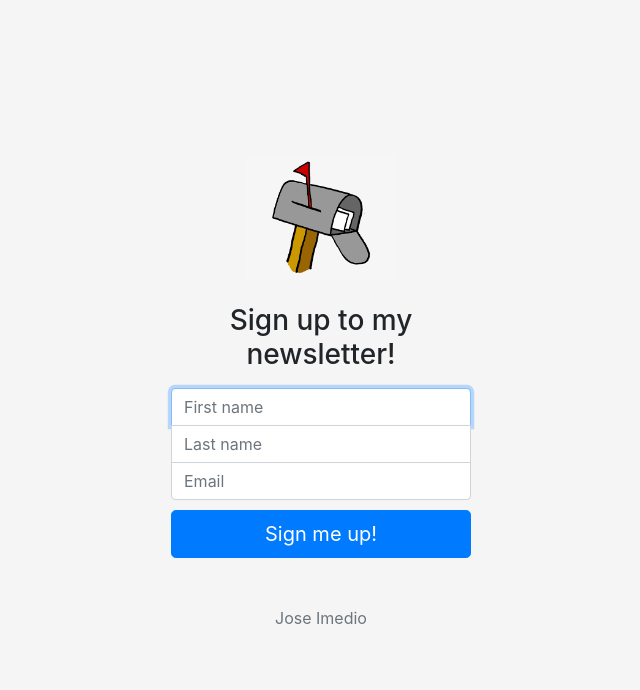
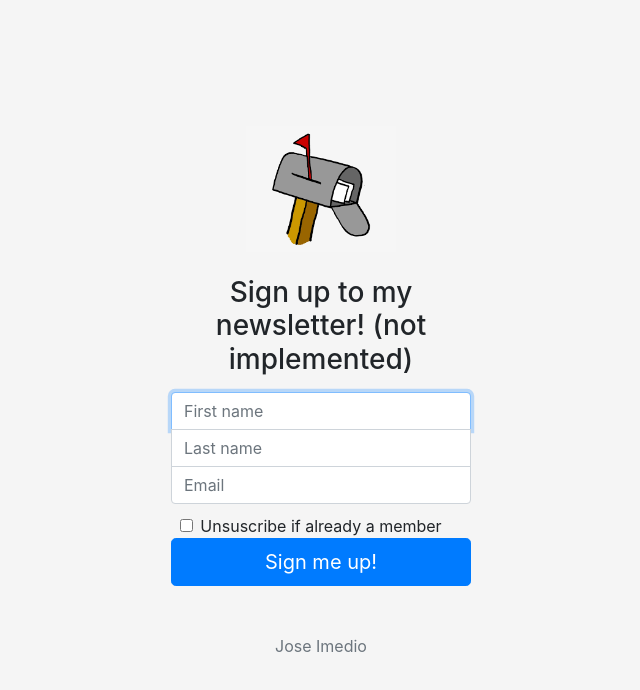
Before and after one commit to joseimedio/Newsletter, a website: page signup.html in a window 1280 px wide. Shown: the whole page, without its empty margins (319-959 px from the left). Drawn offline with nearby package versions, Linux system fonts and the light colour scheme.

Commit message:
Checkbox added, but it doesn't work yet.

```diff
--- a/signup.html
+++ b/signup.html
@@ -18,7 +18,7 @@
     <main class="form-signin w-100 m-auto">
       <form action="/" method="post">
         <img class="mb-4" src="images/mailbox.png" alt="" width="150">
-        <h1 class="h3 mb-3 fw-normal">Sign up to my newsletter!</h1>
+        <h1 class="h3 mb-3 fw-normal">Sign up to my newsletter! (not implemented)</h1>
 
         <div class="form-floating">
           <input type="text" class="form-control top" placeholder="First name" name="firstName"  required autofocus>
@@ -29,6 +29,9 @@
         <div class="form-floating">
           <input type="email" class="form-control bottom" placeholder="Email" name="email" required>
         </div>
+        <div class="form-floating">
+          <input type="checkbox" class="form-check-input" name="checkbox" value="Checkbox">Unsuscribe if already a member</input>
+        </div>
 
 
         <button class="w-100 btn btn-lg btn-primary" type="submit">Sign me up!</button>
```
Also changed, not shown: app.js (+7 -0 lines).
